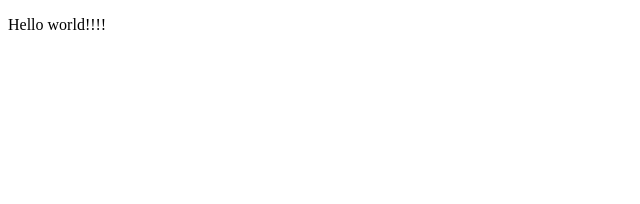
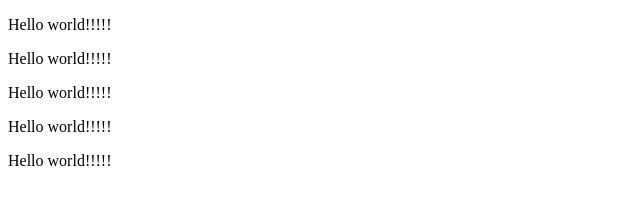
Before and after one commit to HeavenlyXenium/learning, a plain HTML site: page index.html in a window 1280 px wide. Shown: the whole page, without its empty margins (0-640 px from the left). Drawn offline with Linux system fonts and the light colour scheme.

Commit message:
Update index.html

```diff
--- a/index.html
+++ b/index.html
@@ -6,6 +6,10 @@
 	<title>Document</title>
 </head>
 <body>
-	<p>Hello world!!!!</p>
+	<p>Hello world!!!!!</p>
+	<p>Hello world!!!!!</p>
+	<p>Hello world!!!!!</p>
+	<p>Hello world!!!!!</p>
+	<p>Hello world!!!!!</p>
 </body>
 </html>
```
